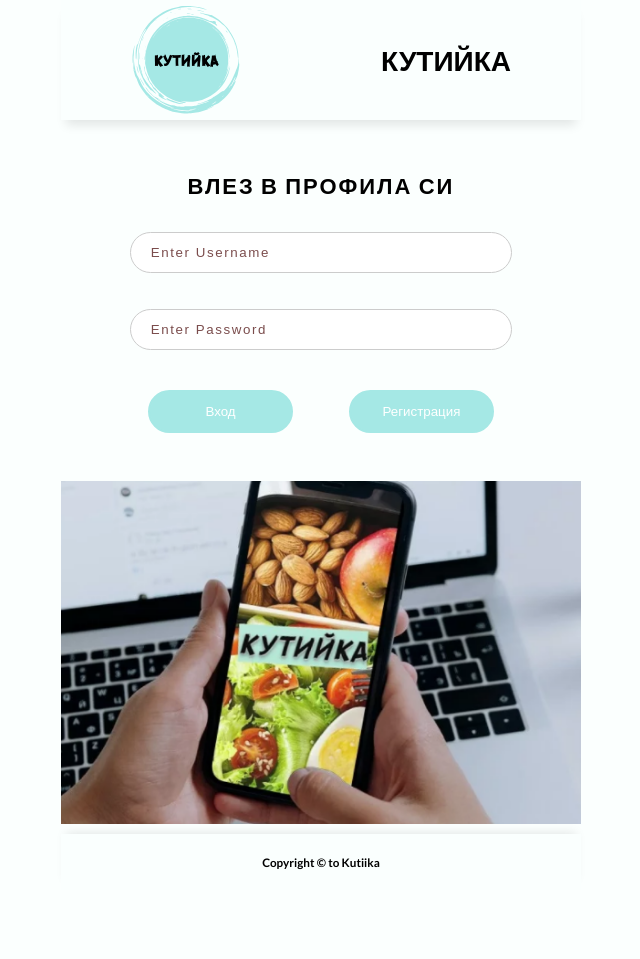
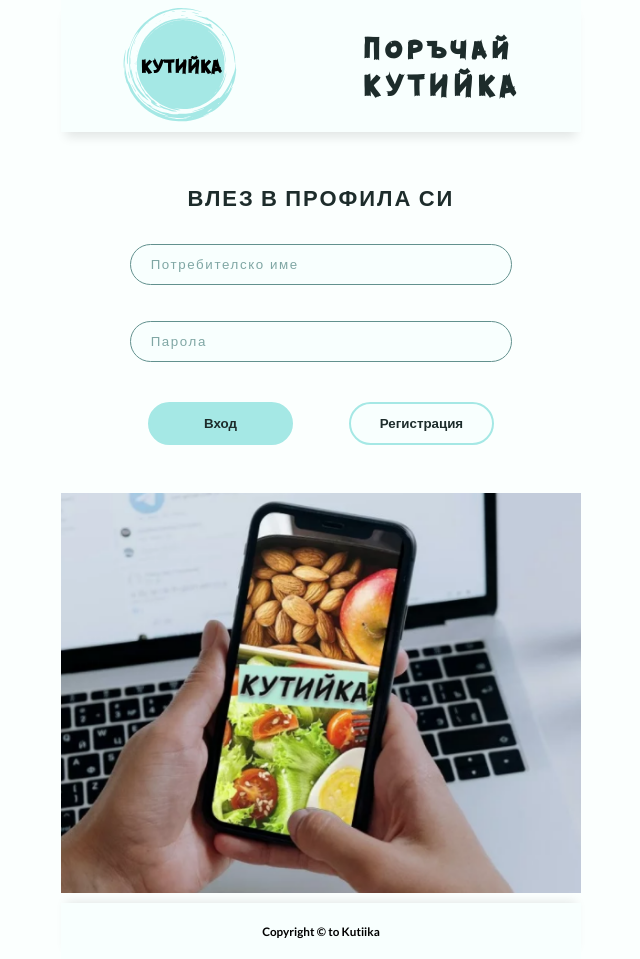
Before and after one commit to Danielvalev/buzzbox, a Django app: page / in a window 1280 px wide. Shown: the whole page, without its empty margins (319-959 px from the left). Before the commit the page ends 870 px from the top, so only its background shows below. Run offline with Django 3.2, Linux system fonts and the light colour scheme.

Commit message:
Added: more homepage styling

```diff
--- a/kutiika/kutiika/static/css/main.css
+++ b/kutiika/kutiika/static/css/main.css
@@ -10,10 +10,11 @@
   --h-and-f-color: #a5e8e5; */
 
   --main-bg-color: #fafffeb9;
-  --h-and-f-color: #fafffef8;
+  --h-and-f-color: #f8fffef8;
   --login-btn-color: #a5e8e5;
   --logo-color: #a5e8e5;
   --login-btn-color-dark: #62918e;
+  --login-text-color-dark: #1d2c2b;
 }
 
 * {
@@ -36,6 +37,11 @@ html {
 
 .body {
   background-color: var(--main-bg-color);
+}
+
+.home-main,
+.footer,
+.topbar {
   max-width: 52rem;
   margin: 0 auto;
 }
@@ -48,31 +54,20 @@ html {
   justify-content: space-around;
   height: 12rem;
   box-shadow: 0px 10px 10px -5px rgba(0, 0, 0, 0.1);
+  padding: 6.6rem 0;
 }
 
-.topbar h2 {
-  font-size: 2.8rem;
-}
-
-/* .logo-container {
-  height: 11rem;
-  width: 11rem;
-  background: url(../img/logo.svg) left top no-repeat;
-  background-size: 11rem 11rem;
-  position: relative;
-} */
-
 .logo-container {
-  height: 11rem;
-  width: 11rem;
+  height: 11.8rem;
+  width: 11.8rem;
   background-color: var(--logo-color);
 
   mask-image: url(../img/logo.svg);
-  mask-size: 11rem 11rem;
+  mask-size: 11.6rem 11.6rem;
   mask-repeat: no-repeat;
 
   -webkit-mask-image: url(../img/logo.svg);
-  -webkit-mask-size: 11rem 11rem;
+  -webkit-mask-size: 11.6rem 11.6rem;
   -webkit-mask-repeat: no-repeat;
 
   position: relative;
@@ -84,17 +79,25 @@ html {
   left: 50%;
   transform: translate(-50%, -50%);
   text-align: center;
-  font-size: 1.6rem;
+  font-size: 2rem;
   font-family: "GUERRILLA";
+}
+
+.topbar-heading {
+  letter-spacing: 0.4rem;
+  font-family: "GUERRILLA";
+  font-size: 3.2rem;
+  color: var(--login-text-color-dark);
 }
 
 /* NavBar - not for home */
 
 /* home-main */
 .home-main {
-  height: 88vh;
+  /* min-height: 89vh; */
   display: flex;
   flex-direction: column;
+  color: var(--login-text-color-dark);
 }
 
 /* LOG IN SECTION */
@@ -113,25 +116,33 @@ html {
   text-transform: uppercase;
 }
 
-input[type="text"],
-input[type="password"] {
+.username-input,
+.password-input {
   width: 80%;
   padding: 1.2rem 2rem;
   margin: 3.2rem auto;
   display: inline-block;
-  border: 1px solid #ccc;
+  border: 1px solid var(--login-btn-color-dark);
   box-sizing: border-box;
   border-radius: 3rem;
+  background-color: var(--h-and-f-color);
 }
 
-input[type="text"]::placeholder,
-input[type="password"]::placeholder {
-  color: #5a2020;
+.username-input::placeholder,
+.password-input::placeholder {
+  color: var(--login-btn-color-dark);
   opacity: 0.8;
   letter-spacing: 0.16rem;
 }
 
-input[type="text"] {
+.username-input:focus,
+.password-input:focus {
+  outline: none;
+  border: 2px solid var(--login-btn-color-dark);
+  background-color: #ffffff;
+}
+
+.username-input {
   margin-bottom: 0.4rem;
 }
 
@@ -144,7 +155,8 @@ input[type="text"] {
 
 .login-section__btn-container button {
   background-color: var(--login-btn-color);
-  color: white;
+  color: var(--login-text-color-dark);
+  font-weight: 700;
   padding: 1.2rem 1.8rem;
   margin: 8px 0;
   border: none;
@@ -152,6 +164,14 @@ input[type="text"] {
   width: 36%;
   border-radius: 3rem;
   border: 2px solid var(--login-btn-color);
+}
+
+#btn-register {
+  background-color: var(--h-and-f-color);
+}
+
+#btn-register:hover {
+  background-color: #d7eeed;
 }
 
 .login-section__btn-container button:hover {
@@ -164,6 +184,7 @@ input[type="text"] {
 .media-section {
   background-color: #ccc;
   width: 100%;
+  min-height: 40rem;
   height: 100%;
   margin: 0rem auto;
   background-image: url(../img/img-handy.png);
--- a/kutiika/templates/includes/topbar.html
+++ b/kutiika/templates/includes/topbar.html
@@ -5,5 +5,5 @@
     <h2 id="logo-text">КУТИЙКА</h2>
   </div>
 
-  <h2>КУТИЙКА</h2>
+  <h2 class="topbar-heading">Поръчай <br />КУТИЙКА</h2>
 </div>
--- a/kutiika/templates/pages/home.html
+++ b/kutiika/templates/pages/home.html
@@ -10,14 +10,26 @@
   <section class="login-section">
     <h2>Влез в профила си</h2>
     <!-- <label for="uname"><b>Username</b></label> -->
-    <input type="text" placeholder="Enter Username" name="uname" required />
+    <input
+      class="username-input"
+      type="text"
+      placeholder="Потребителско име"
+      name="uname"
+      required
+    />
 
     <!-- <label for="psw"><b>Password</b></label> -->
-    <input type="password" placeholder="Enter Password" name="psw" required />
+    <input
+      class="password-input"
+      type="password"
+      placeholder="Парола"
+      name="psw"
+      required
+    />
 
     <div class="login-section__btn-container">
       <button type="submit">Вход</button>
-      <button type="submit">Регистрация</button>
+      <button id="btn-register" type="submit">Регистрация</button>
     </div>
 
     <!-- <label>
```
